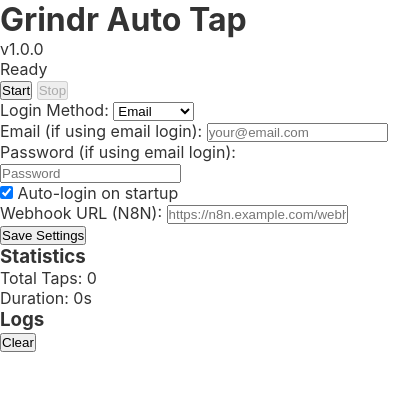
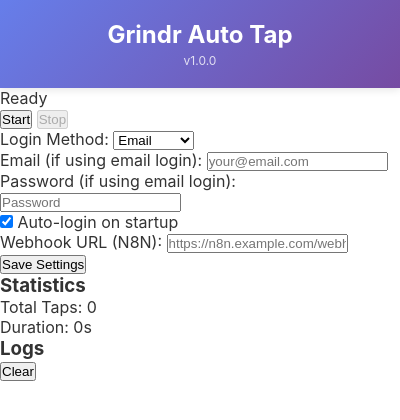
Before and after one commit to qveys/grindr-auto-tap, a browser extension: page popup.html in a window 400 px wide. Drawn offline with Linux system fonts and the light colour scheme.

Commit message:
📌 Add header and version styles

```diff
--- a/popup.css
+++ b/popup.css
@@ -17,3 +17,21 @@ body {
   display: flex;
   flex-direction: column;
 }
+
+.header {
+  background: linear-gradient(135deg, #667eea 0%, #764ba2 100%);
+  color: white;
+  padding: 20px;
+  text-align: center;
+  box-shadow: 0 2px 8px rgba(0, 0, 0, 0.1);
+}
+
+.header h1 {
+  font-size: 24px;
+  margin-bottom: 4px;
+}
+
+.version {
+  font-size: 12px;
+  opacity: 0.8;
+}
```
